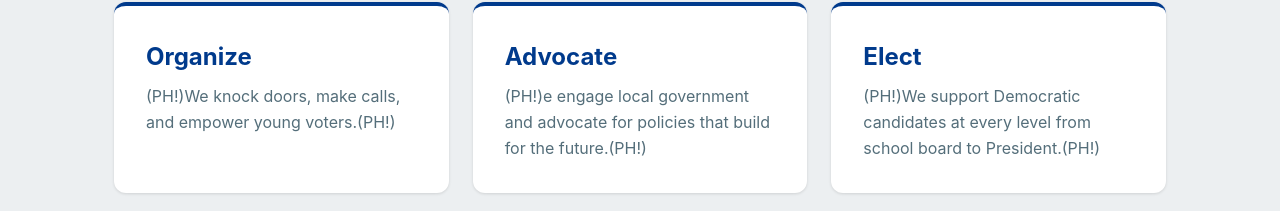
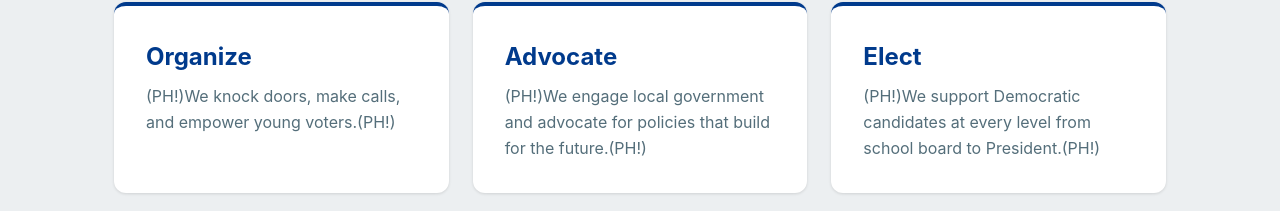
Before and after one commit to k-rauschelbach/nsvydorg, a React (Create React App) app: page / in a window 1280 px wide. Shown: the part 1164-1375 px from the top of the page. Built offline with nearby package versions, Linux system fonts and the light colour scheme; no server answers.

Commit message:
typo fix

```diff
--- a/src/pages/Home/Home.js
+++ b/src/pages/Home/Home.js
@@ -55,7 +55,7 @@ function Home() {
                         <div className={styles.card}>
                             <h3>Advocate</h3>
                             <p>
-                                (PH!)e engage local government and advocate for policies
+                                (PH!)We engage local government and advocate for policies
                                 that build for the future.(PH!)
                             </p>
                         </div>
```
